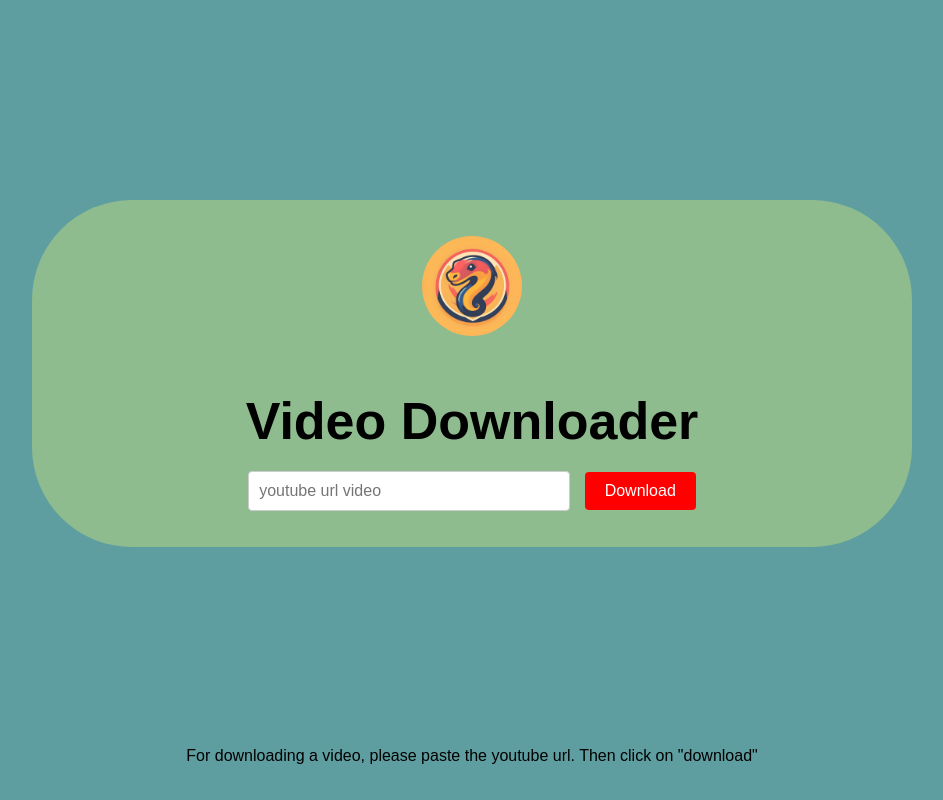
After one commit to Joabulla07/portfolio-page, a Flask app: page /project/video_downloader in a window 1280 px wide. The commit adds this page. Shown: the whole page, without its empty margins (168-1111 px from the left). Run offline with Flask 3, Linux system fonts and the light colour scheme.

Commit message:
downloader

```diff
--- a/requirements.txt
+++ b/requirements.txt
@@ -1,2 +1,3 @@
 Flask==3.0.3
 Jinja2==3.1.3
+pytube==15.0.0
--- a/routers/project_routers.py
+++ b/routers/project_routers.py
@@ -1,4 +1,6 @@
-from flask import Blueprint, render_template, send_file
+from flask import Blueprint, render_template, send_file, Request, request
+from pytube import YouTube
+
 
 router = Blueprint('/project', __name__)
 
@@ -18,3 +20,18 @@ def get_excel_for_exam():
     file_path = 'static/documents/kinesiologia.xlsx'
 
     return send_file(file_path, download_name="fake_file.xlsx", as_attachment=True)
+
+
+@router.route('/project/video_downloader', methods=['GET'])
+def get_video_download():
+    return render_template('video_downloader.html')
+
+
+@router.route('/project/video_downloader/download', methods=['GET'])
+def get_url_for_video_download():
+    data = request.args.get("url")
+
+    yt = YouTube(data)
+    path_file = yt.streams.get_highest_resolution().download()
+
+    return send_file(path_file, as_attachment=True)
--- /dev/null
+++ b/static/css/video_download.css
@@ -0,0 +1,63 @@
+body {
+  background-color: cadetblue;
+  font-family: Arial, sans-serif;
+  margin: 0;
+  padding: 0;
+}
+
+.container {
+  display: flex;
+  flex-direction: column;
+  align-items: center;
+  justify-content: center;
+  /*height: 100vh;*/
+  margin: 200px;
+  background-color: darkseagreen;
+  border-radius: 100px;
+
+}
+
+
+h1 {
+  font-size: 52px;
+  margin-bottom: 20px;
+}
+
+.logo {
+  width: 100px;
+  height: 100px;
+  margin-bottom: 20px;
+  border-radius: 50px;
+}
+
+.form-container {
+  display: flex;
+  align-items: center;
+}
+
+input[type="text"]{
+  padding: 10px;
+  font-size: 16px;
+  border: 1px solid #ccc;
+  border-radius: 4px;
+  margin-right: 10px;
+  width: 300px;
+}
+
+button.download-button {
+  padding: 10px 20px;
+  font-size: 16px;
+  background-color: #ff0000;
+  color: #fff;
+  border: none;
+  border-radius: 4px;
+  cursor: pointer;
+}
+
+button.download-button:hover {
+  background-color: #cc0000;
+}
+
+p{
+  text-align: center;
+}
--- /dev/null
+++ b/templates/video_downloader.html
@@ -0,0 +1,28 @@
+<!DOCTYPE html>
+<html lang="en">
+<head>
+    <meta charset="UTF-8">
+    <title>Joanna Bulla prtfolio</title>
+    <link rel="icon" href="/static/images/desarrollador-de-software.png" type="image/x-icon">
+    <link rel="stylesheet" href="/static/css/video_download.css">
+</head>
+<body>
+  <div class="container">
+      <br>
+      <br>
+      <img src="/static/images/fotor-ai-2024043015158.jpg" alt="Logo" class="logo">
+    <h1>Video Downloader</h1>
+    <div class="form-container">
+        <form action="/project/video_downloader/download">
+            <input type="text" id="linkInput" name="url" placeholder="youtube url video">
+            <button class="download-button" type="submit">Download</button>
+            <br>
+            <br>
+            <br>
+        </form>
+
+    </div>
+  </div>
+<p>For downloading a video, please paste the youtube url. Then click on "download"</p>
+</body>
+</html>
```
Also changed, not shown: templates/index.html (+12 -0 lines), static/images/fotor-ai-2024043015158.jpg (added), 1 other file.
